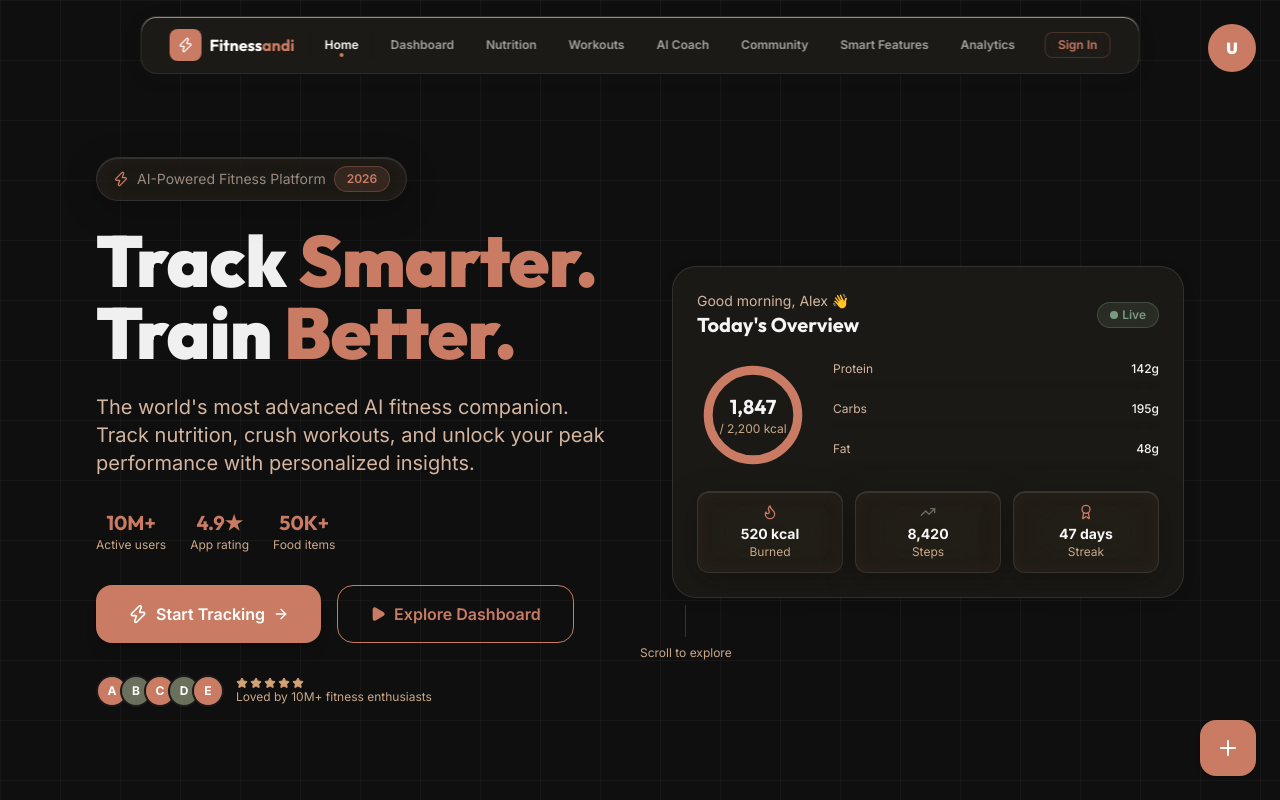
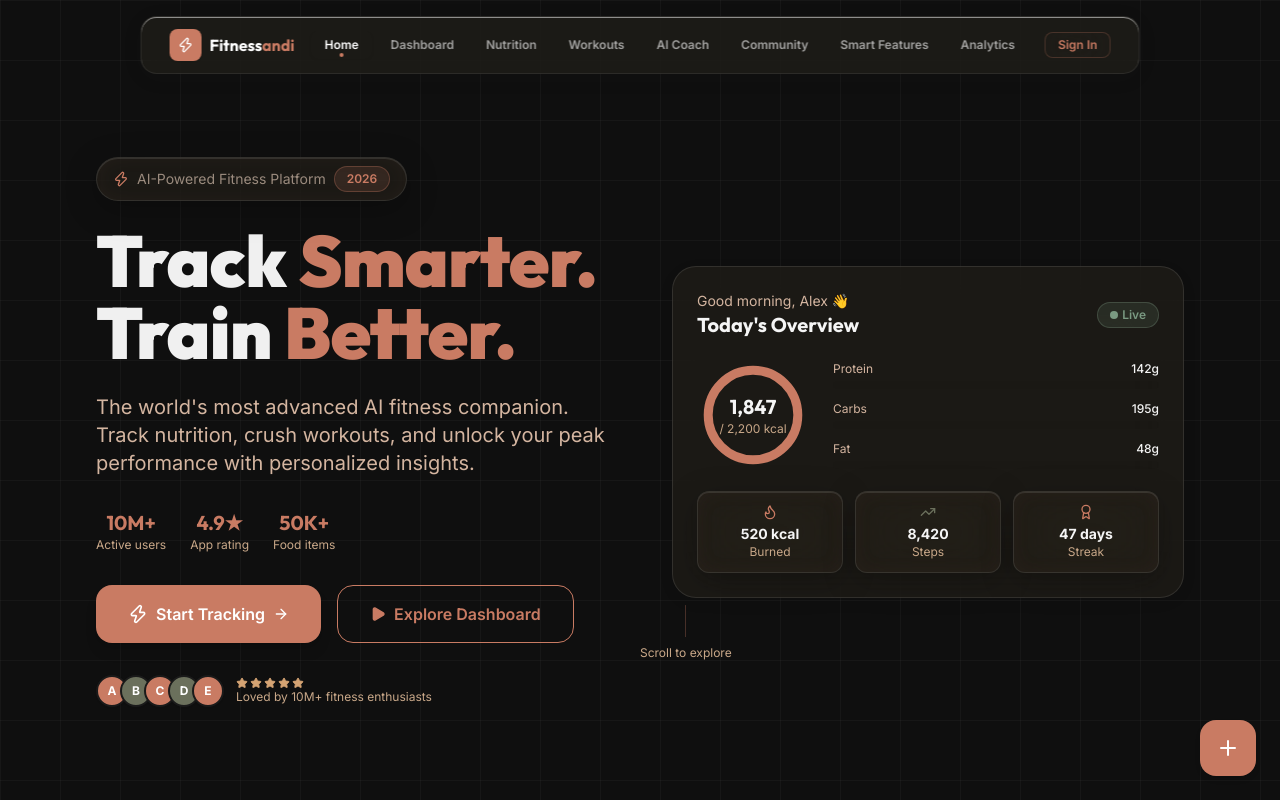
Before and after one commit to nnschinmayee07/Fitness, a React (Vite) app: page / in a window 1280 px wide. Shown: the top 800 px of the page. Built offline with nearby package versions, Linux system fonts and the light colour scheme.

Commit message:
profile icon removed

```diff
--- a/src/components/Layout.jsx
+++ b/src/components/Layout.jsx
@@ -3,7 +3,6 @@ import { Outlet } from 'react-router-dom';
 import Navbar from './Navbar';
 import Sidebar from './Sidebar';
 import FloatingActionButton from './FloatingActionButton';
-import ProfileMenu from './ProfileMenu';
 
 export default function Layout() {
   const [sidebarOpen, setSidebarOpen] = useState(false);
@@ -17,8 +16,6 @@ export default function Layout() {
 
       <Navbar toggleSidebar={() => setSidebarOpen(!sidebarOpen)} />
 
-      <ProfileMenu initials="U" />
-
       <main className="relative z-10">
         <Outlet />
       </main>
```
